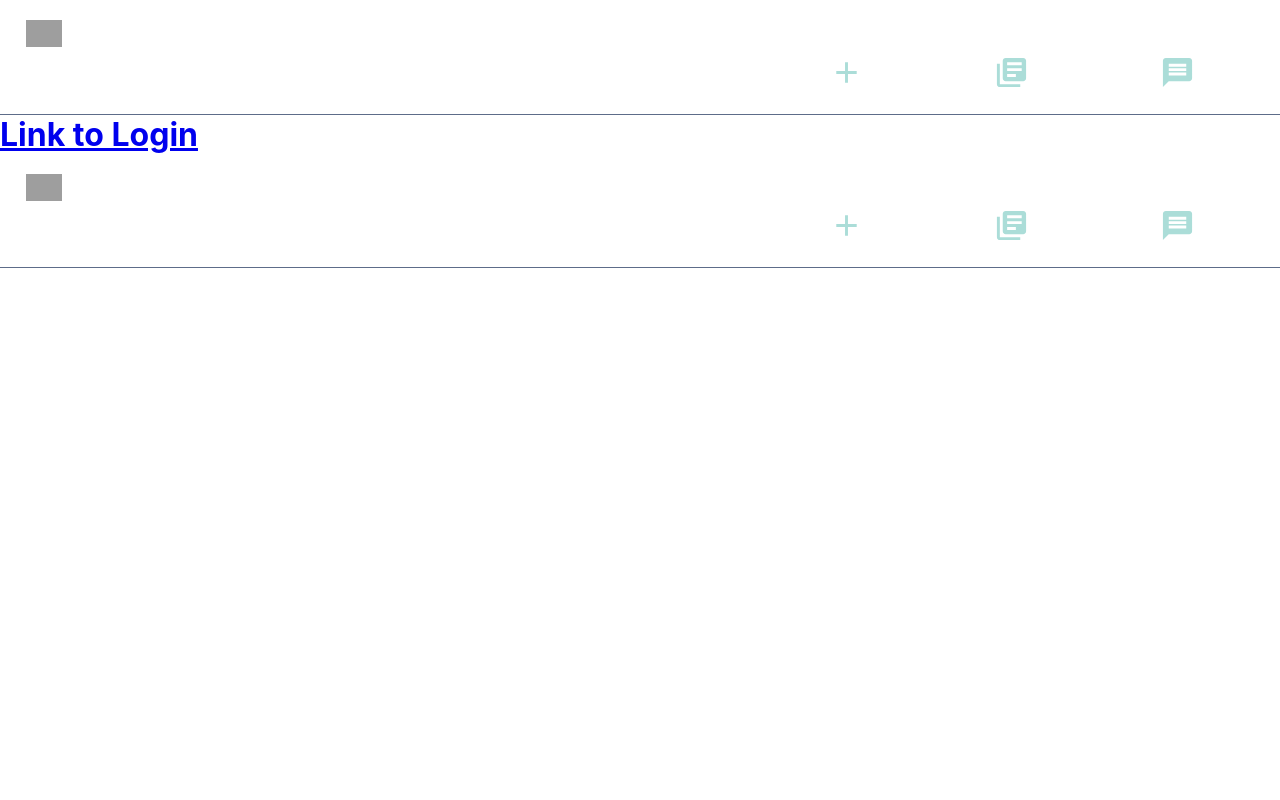
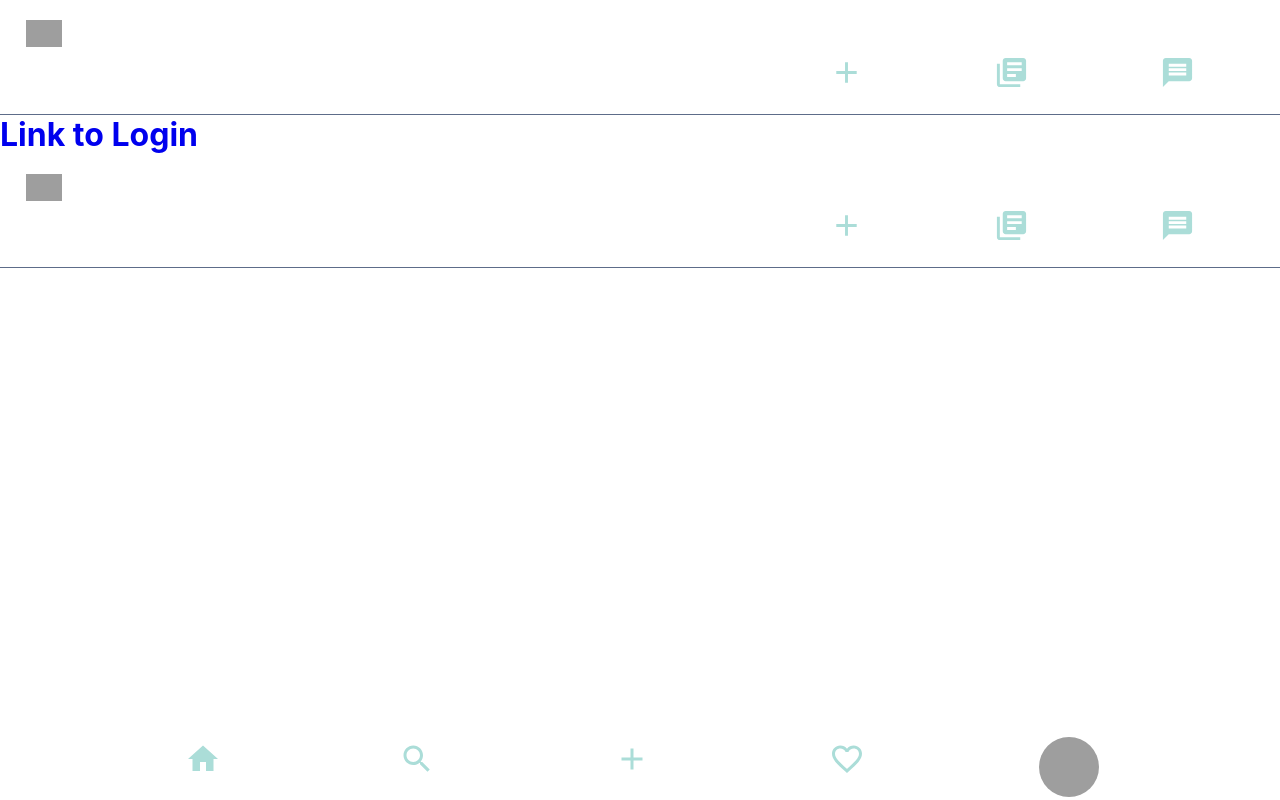
Before and after one commit to AlliDoisCode1234/picture-bible-anki, a React (Create React App) app: page /home in a window 1280 px wide. Built offline with nearby package versions, Linux system fonts and the light colour scheme; grey boxes are pictures that could not be loaded.

Commit message:
footer styles updated and links added

```diff
--- a/src/App.css
+++ b/src/App.css
@@ -2,6 +2,7 @@
   margin: 0;
   padding: 0;
   border: none;
+  text-decoration: none;
 }
 li {
   list-style: none;
--- a/src/App.js
+++ b/src/App.js
@@ -16,6 +16,7 @@ import SalesLanding from './app/Components/SalesLanding';
 import Messages from './app/Components/Messages';
 import Decks from './app/Components/Decks';
 import Post from './app/Components/Post';
+import Footer from './app/Components/Footer';
 
 
 function App() {
@@ -63,6 +64,7 @@ function App() {
           <Route path="/decks">
             <Header />
             <Decks />
+            <Footer />
           </Route>
           <Route path="/createCard">
             <Header />
@@ -71,6 +73,7 @@ function App() {
           <Route path="/home">
             <Header />
             <Home />
+            <Footer />
           </Route>
           <Route path="/login">
             <Login />
--- a/src/app/Components/Footer.css
+++ b/src/app/Components/Footer.css
@@ -15,10 +15,11 @@
 .footer__menuItem {
   color: #abddd8;
   font-size: 10rem;
+  transform: scale(1.5);
 }
 
 .footer__menuItem:hover {
   background: #abddd8;
   color: white;
-  font-size: 2.5rem;
+  transform: scale(2);
 }
--- a/src/app/Components/Footer.js
+++ b/src/app/Components/Footer.js
@@ -13,17 +13,21 @@ const Footer = () => {
     return (
         <div className="footer">
             <div className="footer__menu">
+                <Link to='/globalFeed'>
                     <HomeIcon className="footer__menuItem" />
+                </Link>
                 <SearchIcon className="footer__menuItem" />
                 <Link to='/createCard'>
-                    <AddSharpIcon className="footer__menuItem" />
+                    <AddSharpIcon fontSize="30px" className="footer__menuItem" />
                 </Link>
                 <FavoriteBorderIcon className="footer__menuItem" />
+                <Link to='/userProfile'>
                     <Avatar
                             className="footer__menuItem"
                             alt="JosiahJames"
                             src="/static/images/avatar/1/jpg"
                     />
+                </Link>
             </div>
         </div>
     )
```
Lines whose indentation alone changed are shown as unchanged.
